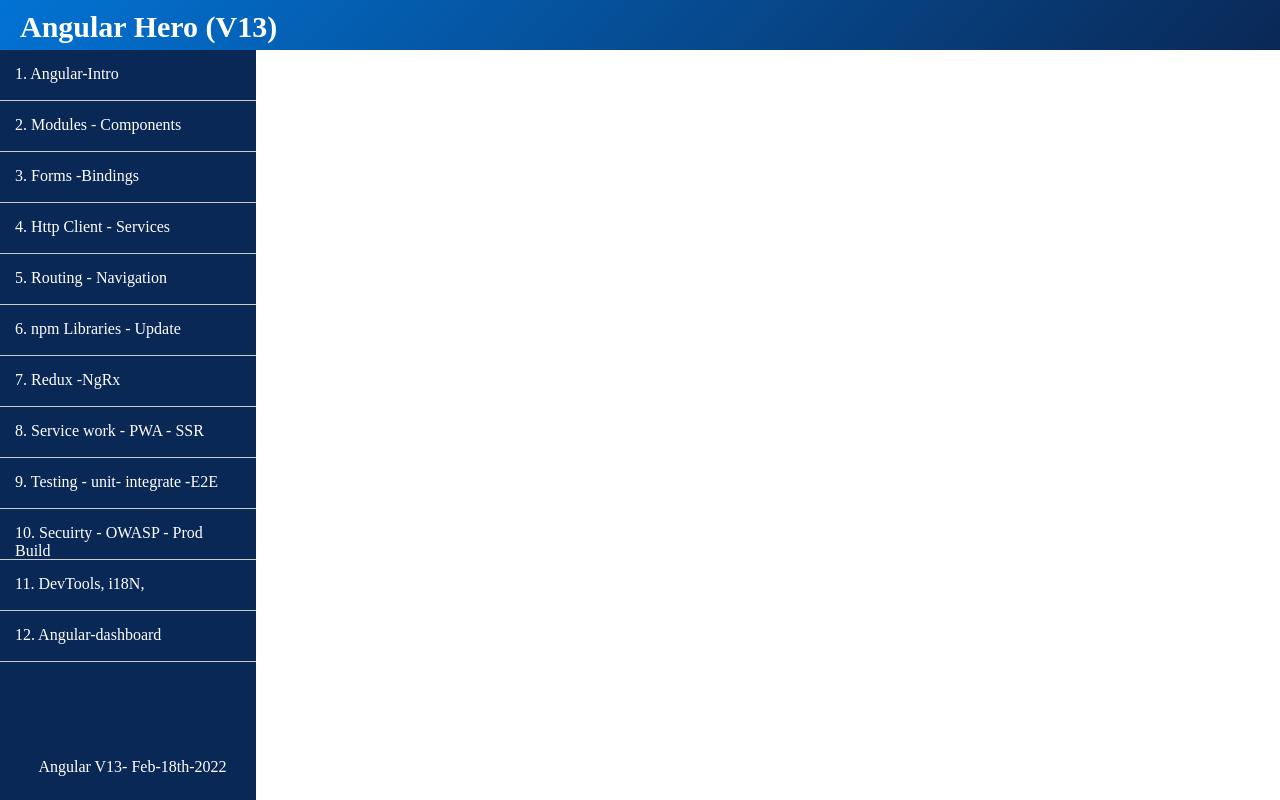
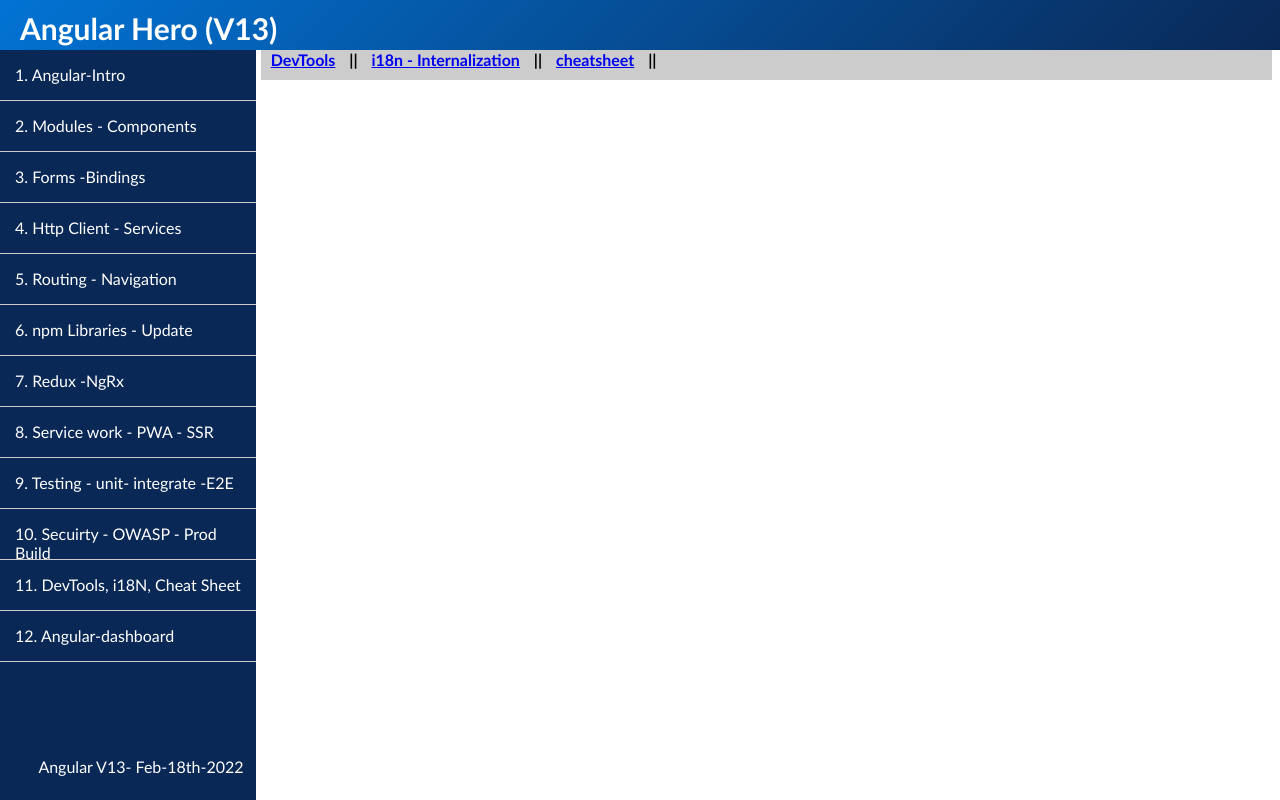
Before and after one commit to gnganapath/AngularGuide, an Angular app: page /devtool-i18n-cheatsheet in a window 1280 px wide. Built offline with nearby package versions, Linux system fonts and the light colour scheme.

Commit message:
All modules routing aligned with left menu- font changes in global - style.less

```diff
--- a/src/app/devtools-i18n/devtools-i18n-routing.module.ts
+++ b/src/app/devtools-i18n/devtools-i18n-routing.module.ts
@@ -1,7 +1,12 @@
 import { NgModule } from '@angular/core';
 import { RouterModule, Routes } from '@angular/router';
+import { DevtoolsI18nComponent } from './devtools-i18n.component';
 
-const routes: Routes = [];
+const routes: Routes = [
+  {path:'', component: DevtoolsI18nComponent,
+  children: []
+  }
+];
 
 @NgModule({
   imports: [RouterModule.forChild(routes)],
--- a/src/app/devtools-i18n/devtools-i18n.component.html
+++ b/src/app/devtools-i18n/devtools-i18n.component.html
@@ -1 +1,7 @@
-<p>devtools-i18n works!</p>
+<nav>
+    <a routerLink="/devtool-i18n-cheatsheet/DevTools - debuggin"> DevTools</a> ||
+    <a routerLink="/devtool-i18n-cheatsheet/i18n"> i18n - Internalization</a>   ||
+    <a routerLink="/devtool-i18n-cheatsheet/cheatsheet">cheatsheet</a> ||
+</nav>
+
+<router-outlet></router-outlet>
--- a/src/app/layout-component/leftmenu/leftmenu.component.html
+++ b/src/app/layout-component/leftmenu/leftmenu.component.html
@@ -19,7 +19,7 @@
 
     <div> 10. <a (click)="navigateRoute('security-owasp-prod')" > Secuirty - OWASP - Prod Build </a></div>
 
-    <div> 11.<a (click)="navigateRoute('devtool-i18n-cheatsheet')" > DevTools, i18N, </a></div>
+    <div> 11.<a (click)="navigateRoute('devtool-i18n-cheatsheet')" > DevTools, i18N,  Cheat Sheet</a></div>
 
     <div> 12.<a (click)="navigateRoute('angular-dashboard')"> Angular-dashboard</a></div>
 
--- a/src/app/security-owasp-prodbuild/security-owasp-prodbuild.component.html
+++ b/src/app/security-owasp-prodbuild/security-owasp-prodbuild.component.html
@@ -1,8 +1,8 @@
 <nav>
-    <a routerLink="/testing-unit-integrate-e2e/Testing"> Testing - unit, integrate, E2E</a> ||
-    <a routerLink="/testing-unit-integrate-e2e/unit"> Unit testing - jasmine</a>   ||
-    <a routerLink="/testing-unit-integrate-e2e/integration"> Integration tesing- Karma test runner</a> ||
-    <a routerLink="/testing-unit-integrate-e2e/e2e"> Cypress - unit, integration, E2E</a>
+    <a routerLink="/servicework-pwa-ssr/Security"> Security - Angular</a> ||
+    <a routerLink="/servicework-pwa-ssr/OWASP"> Owasp</a>   ||
+    <a routerLink="/servicework-pwa-ssr/prodbuild"> Proddcution Build - </a> ||
+
  </nav>
 
  <router-outlet></router-outlet>
--- a/src/styles.less
+++ b/src/styles.less
@@ -12,3 +12,7 @@
 
     }
 }
+
+body {
+font-family: 'Calibri', sans-serif;
+}
```
